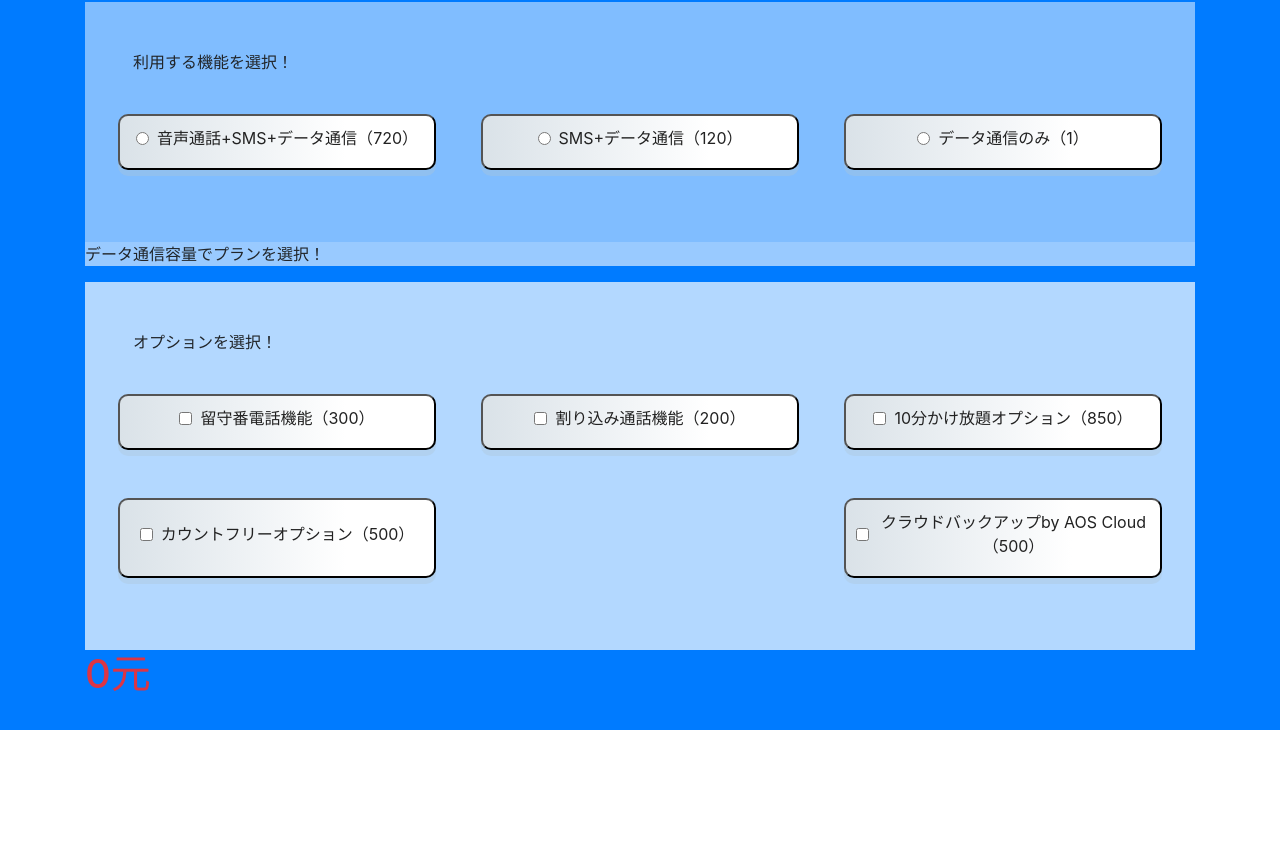
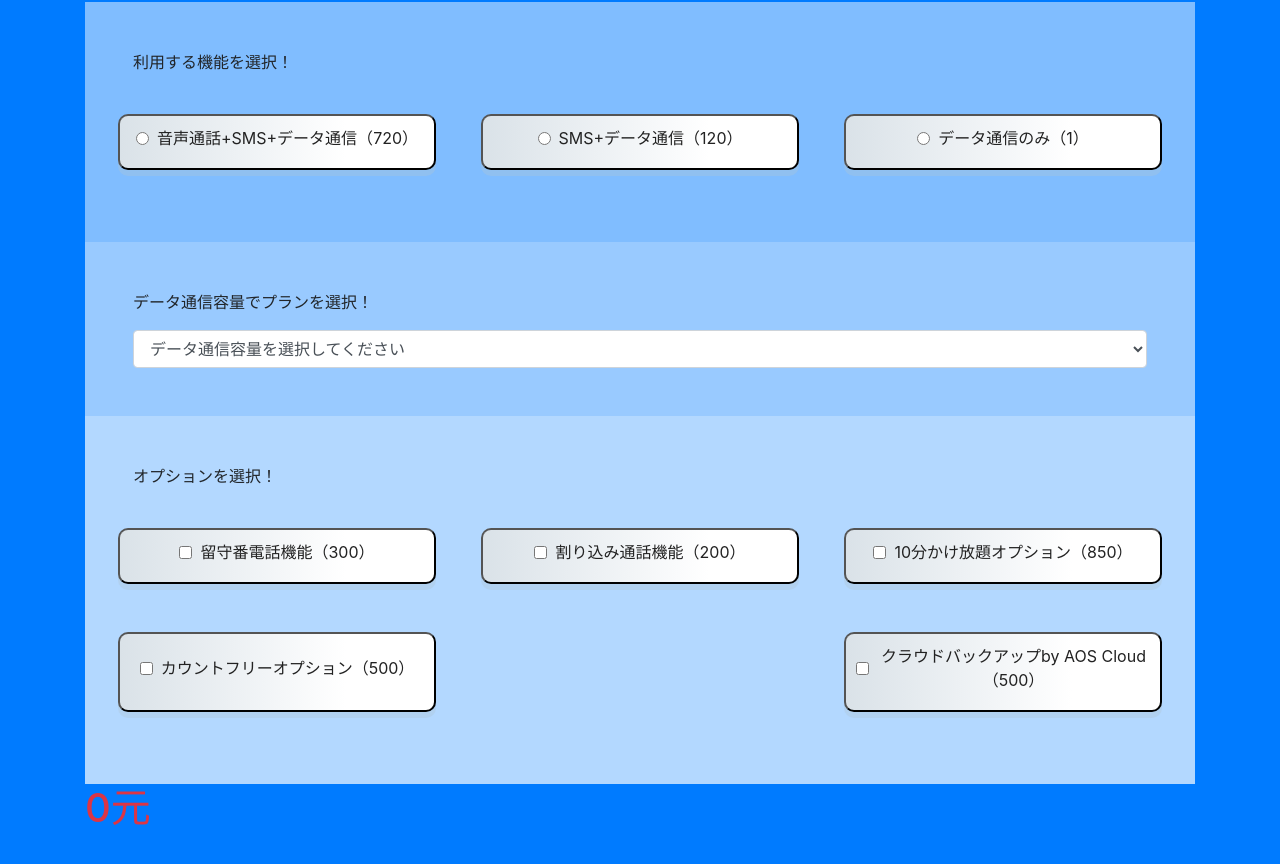
Before and after one commit to KakeruChang/react-hook-demo, a React (Create React App) app: page /#/ in a window 1280 px wide. Shown: the part 1299-2163 px from the top of the page. Before the commit the page ends 2029 px from the top, so only its background shows below. Built offline with nearby package versions, Linux system fonts and the light colour scheme.

Commit message:
complete 2nd-part

```diff
--- a/src/components/HomePage/Carousel.js
+++ b/src/components/HomePage/Carousel.js
@@ -1,5 +1,5 @@
 import React from 'react'
-import { Link } from 'react-router-dom'
+// import { Link } from 'react-router-dom'
 
 import constants from '../../constants/constants'
 
--- a/src/components/HomePage/Simulation.js
+++ b/src/components/HomePage/Simulation.js
@@ -9,6 +9,7 @@ import data from '../../constants/data'
 
 const Simulation = () => {
   const [part1Active, setPart1Active] = useState({ text: '', value: 0 })
+  const [part2Active, setPart2Active] = useState({ value: 0 })
   const [part3Active, setPart3Active] = useState([
     { text: [], value: 0 },
     { text: [], value: 0 },
@@ -65,6 +66,12 @@ const Simulation = () => {
     ])
     setPart1Active({ text: sim.text, value: sim.value })
     setPart3Active(part3Result)
+  }
+
+  const choosePlan = event => {
+    const planPrice = parseInt(event.target.value, 10)
+    setPart2Active({ value: planPrice })
+    countPrice([{ index: 1, value: planPrice }])
   }
 
   const chooseOption = (option, index) => {
@@ -146,7 +153,7 @@ const Simulation = () => {
     // }
 
     let result = 0
-    let countArray = [part1Active.value, 0, part3Active]
+    let countArray = [part1Active.value, part2Active.value, part3Active]
     // countArray[index] = value
     renewArray.forEach(renew => {
       countArray[renew.index] = renew.value
@@ -194,6 +201,32 @@ const Simulation = () => {
         </div>
       )
     })
+  }
+
+  const selectList = list => {
+    return (
+      <select
+        className='form-control'
+        defaultValue='default'
+        onChange={choosePlan}
+      >
+        {list.map((item, index) => {
+          if (item.value) {
+            return (
+              <option value={item.value} key={index}>
+                {item.text}
+              </option>
+            )
+          } else {
+            return (
+              <option value='default' disabled key={index}>
+                {item.text}
+              </option>
+            )
+          }
+        })}
+      </select>
+    )
   }
 
   const simu3Button = (list, funcChoose, part, name, type) => {
@@ -258,8 +291,9 @@ const Simulation = () => {
 
           </div>
         </div>
-        <div className='simu-second-part'>
+        <div className='simu-second-part  p-5'>
           <p>{data.homePage.simulation.title[1]}</p>
+          {selectList(data.homePage.simulation.plan)}
         </div>
         <div className='simu-third-part p-5'>
           <p>{data.homePage.simulation.title[2]}</p>
--- a/src/constants/data.js
+++ b/src/constants/data.js
@@ -82,7 +82,11 @@ const data = {
         { text: 'SMS+データ通信', value: 120 },
         { text: 'データ通信のみ', value: 1 }
       ],
-      plan: [],
+      plan: [
+        { text: 'データ通信容量を選択してください', value: 0 },
+        { text: '100MB（970円/月額)', value: 970 },
+        { text: '200MB（1,020円/月額)', value: 1020 }
+      ],
       option: [
         { text: ['留守番', '電話機能'], value: 300 },
         { text: ['割り込み通話', '機能'], value: 200 },
```
